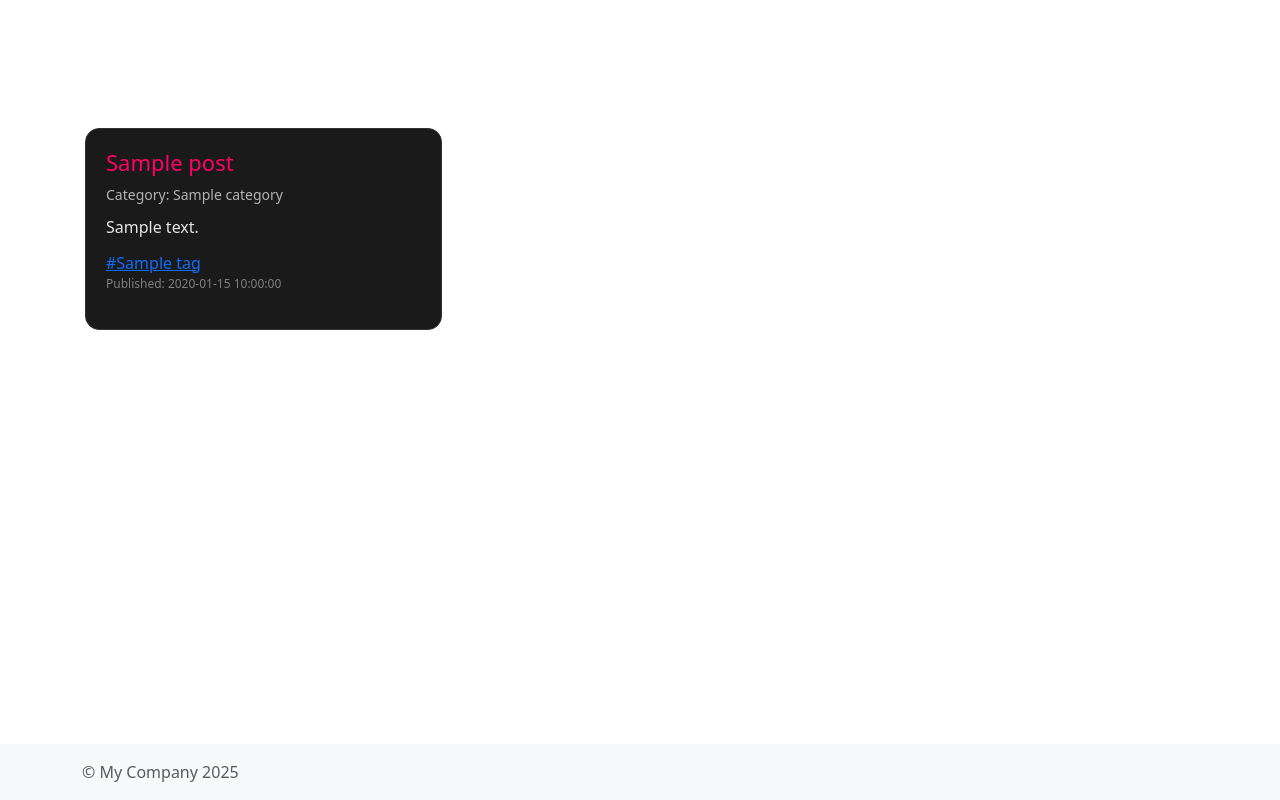
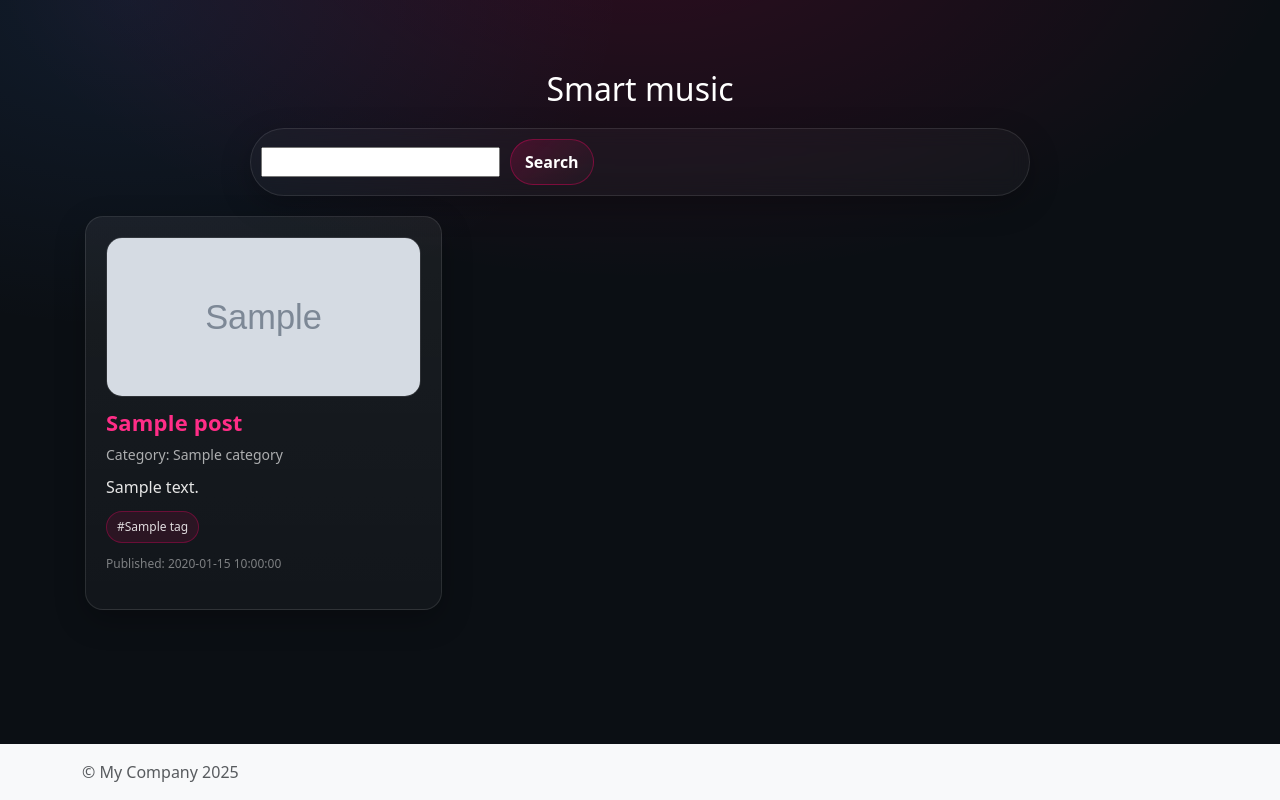
Before and after one commit to Foreach123/MusicBlog, a Yii app: template views/post/index.php in a window 1280 px wide. Run offline with PHP 8.4 and a stand-in for Yii, Linux system fonts and the light colour scheme; the template is opened without the code that fills it: most values are stand-ins (such as "Sample title", 1, 10 or a date in 2020); grey boxes marked "Sample" are stand-in pictures; form fields are guessed from the names that the template uses; data that the repository does not hold is empty; some libraries are stand-ins or nearby versions.

Commit message:
added search, rework css

```diff
--- a/views/post/index.php
+++ b/views/post/index.php
@@ -2,15 +2,36 @@
 
 use yii\helpers\Html;
 use yii\widgets\LinkPager;
+use yii\helpers\Url;
 
 $this->registerCssFile('@web/css/music-posts.css'); // CSS
 ?>
 
 <h1 class="page-title">Smart music</h1>
 
+<div class="posts-toolbar">
+    <?= Html::beginForm(['post/index'], 'get', ['class' => 'search-form']) ?>
+    <?= Html::textInput('q', $q ?? '', [
+        'class' => 'search-input',
+        'placeholder' => 'Search'
+    ]) ?>
+    <?= Html::submitButton('Search', ['class' => 'search-btn']) ?>
+    <?php if (!empty($q)): ?>
+        <a class="search-reset" href="<?= Url::to(['post/index']) ?>">Reset</a>
+    <?php endif; ?>
+    <?= Html::endForm() ?>
+</div>
+
+
 <div class="posts-grid">
     <?php foreach ($posts as $post): ?>
         <div class="music-card">
+            <?php if (!empty($post->image)): ?>
+                <img class="music-cover" src="<?= Yii::getAlias('@web') . '/uploads/' . $post->image ?>" alt="cover">
+            <?php else: ?>
+                <div class="music-cover placeholder"></div>
+            <?php endif; ?>
+
             <h2 class="music-title"><?= Html::encode($post->title) ?></h2>
 
             <p class="music-category">
--- a/web/css/music-posts.css
+++ b/web/css/music-posts.css
@@ -51,3 +51,198 @@
     text-align: center;
     margin-top: 25px;
 }
+
+.posts-toolbar {
+    margin: 10px 0 20px;
+    display: flex;
+    justify-content: center;
+}
+
+.search-form {
+    display: flex;
+    gap: 10px;
+    align-items: center;
+}
+
+.search-input {
+    width: 420px;
+    padding: 10px 12px;
+    border-radius: 10px;
+    border: 1px solid #333;
+}
+
+.search-btn {
+    padding: 10px 14px;
+    border-radius: 10px;
+    cursor: pointer;
+}
+
+.search-reset {
+    padding: 10px 14px;
+    border-radius: 10px;
+    text-decoration: none;
+}
+
+.music-cover {
+    width: 100%;
+    height: 160px;
+    object-fit: cover;
+    border-radius: 14px;
+    margin-bottom: 12px;
+}
+
+.music-cover.placeholder {
+    background: #222;
+    border: 1px dashed #444;
+}
+
+html, body {
+  background: #0b0f14 !important;
+  color: #eaeaea;
+}
+
+.wrap, .container, .container-fluid, main, .content {
+  background: transparent !important;
+}
+
+.site-index, .site-about, .site-contact {
+  background: transparent !important;
+}
+
+body{
+  background:
+    radial-gradient(1100px 600px at 50% -10%, rgba(255,0,102,.14), transparent 60%),
+    radial-gradient(900px 600px at 10% 0%, rgba(72,141,255,.10), transparent 55%),
+    #0b0f14 !important;
+}
+
+/*cards*/
+.music-card{
+  background: linear-gradient(180deg, rgba(255,255,255,.06), rgba(255,255,255,.03));
+  border: 1px solid rgba(255,255,255,.10);
+  box-shadow: 0 10px 30px rgba(0,0,0,.25);
+  border-radius: 18px;
+  position: relative;
+  overflow: hidden;
+}
+
+.music-card::before{
+  content:"";
+  position:absolute;
+  inset:-2px;
+  background: radial-gradient(420px 200px at 20% 0%, rgba(255,0,102,.12), transparent 60%);
+  opacity:0;
+  transition:.25s;
+  pointer-events:none;
+}
+.music-card:hover::before{ opacity:1; }
+.music-card:hover{
+  transform: translateY(-6px);
+  border-color: rgba(255,0,102,.45);
+  box-shadow: 0 18px 50px rgba(0,0,0,.45);
+}
+
+/*title/text*/
+.music-title{
+  font-weight: 800;
+  letter-spacing: .2px;
+  color: #ff2d87;
+}
+.music-category{ color: rgba(255,255,255,.65); }
+.music-date{ color: rgba(255,255,255,.45); }
+
+/*tags chips*/
+.music-tags{
+  display:flex;
+  flex-wrap:wrap;
+  gap:8px;
+  margin: 10px 0 12px;
+}
+.music-tags .tag{
+  display:inline-flex;
+  padding: 6px 10px;
+  border-radius: 999px;
+  text-decoration:none;
+  font-size: 12px;
+  color: rgba(255,255,255,.85);
+  border: 1px solid rgba(255,0,102,.30);
+  background: rgba(255,0,102,.10);
+  transition:.2s;
+}
+.music-tags .tag:hover{
+  transform: translateY(-1px);
+  border-color: rgba(255,0,102,.55);
+  background: rgba(255,0,102,.16);
+}
+
+/*cover*/
+.music-cover{
+  border: 1px solid rgba(255,255,255,.10);
+  border-radius: 16px;
+}
+
+/*search bar capsule*/
+.posts-toolbar{ padding: 0 12px; }
+
+.search-form{
+  width: min(780px, 100%);
+  padding: 10px;
+  border-radius: 999px;
+  background: rgba(255,255,255,.03);
+  border: 1px solid rgba(255,255,255,.10);
+  backdrop-filter: blur(10px);
+  box-shadow: 0 10px 30px rgba(0,0,0,.25);
+}
+
+.search-input{
+  background: transparent;
+  color: #fff;
+  border: none;
+  outline: none;
+  width: 100%;
+}
+.search-input::placeholder{ color: rgba(255,255,255,.35); }
+
+.search-btn{
+  border-radius: 999px;
+  border: 1px solid rgba(255,0,102,.35);
+  background: linear-gradient(135deg, rgba(255,0,102,.18), rgba(255,255,255,.02));
+  color: #fff;
+  font-weight: 700;
+  transition: .2s;
+}
+.search-btn:hover{
+  transform: translateY(-1px);
+  border-color: rgba(255,0,102,.6);
+  box-shadow: 0 12px 30px rgba(255,0,102,.12);
+}
+
+.search-reset{
+  border-radius: 999px;
+  border: 1px solid rgba(255,255,255,.12);
+  color: rgba(255,255,255,.70);
+}
+.search-reset:hover{
+  color:#fff;
+  border-color: rgba(255,255,255,.22);
+}
+
+/*pagination*/
+.pagination a, .pagination span{
+  display:inline-block;
+  margin: 0 4px;
+  padding: 8px 12px;
+  border-radius: 999px;
+  border: 1px solid rgba(255,255,255,.12);
+  text-decoration:none;
+  color: rgba(255,255,255,.72);
+  transition:.18s;
+}
+.pagination a:hover{
+  color:#fff;
+  border-color: rgba(255,0,102,.40);
+}
+.pagination .active a, .pagination .active span{
+  border-color: rgba(255,0,102,.55);
+  color:#fff;
+}
```
Also changed, not shown: controllers/PostController.php (+26 -13 lines), modules/admin/controllers/PostController.php (+31 -6 lines), modules/admin/views/post/index.php (+20 -0 lines), web/uploads/post_693adea0b5b4a.jpg (deleted), web/uploads/post_693b1519f1b4c.jpg (deleted), 1 other file.
